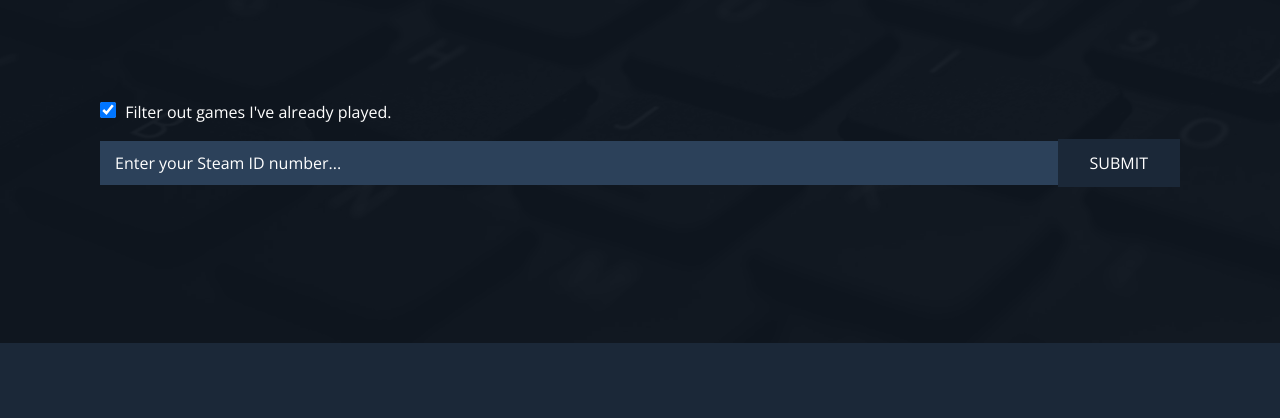
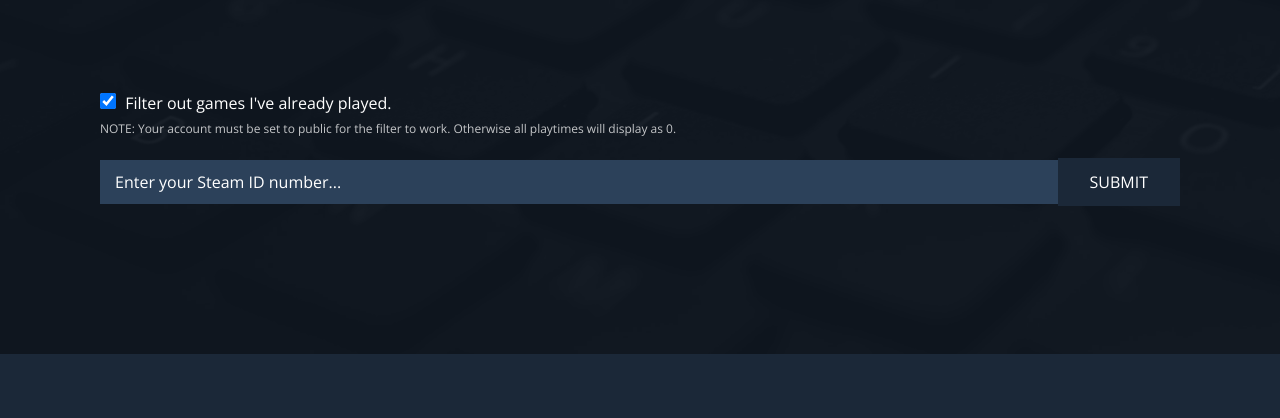
Before and after one commit to K8215/Game-Picker-9000, a website: page views/index.html in a window 1280 px wide. Shown: the part 57-475 px from the top of the page. Drawn offline with nearby package versions, Linux system fonts and the light colour scheme.

Commit message:
added filter disclaimer for private accounts

```diff
--- a/public/css/style.scss
+++ b/public/css/style.scss
@@ -174,6 +174,12 @@
             label {
                 cursor: pointer;
             }
+
+            p {
+                font-size: .75rem;
+                margin: 5px 0 20px;
+                opacity: .75;
+            }
         }
 
         input {
--- a/views/index.html
+++ b/views/index.html
@@ -22,6 +22,8 @@
                     <div class="checkbox-wrapper">
                         <input id="inputCheckbox" name="inputCheckbox" type="checkbox" checked />
                         <label for="inputCheckbox">Filter out games I've already played.</label>
+                        <p>NOTE: Your account must be set to public for the filter to work. Otherwise all playtimes will
+                            display as 0.</p>
                     </div>
                     <div class="field-wrapper">
                         <label for="inputId">Enter your Steam ID number</label>
```
Also changed, not shown: public/css/style.min.css, 1 other file.
